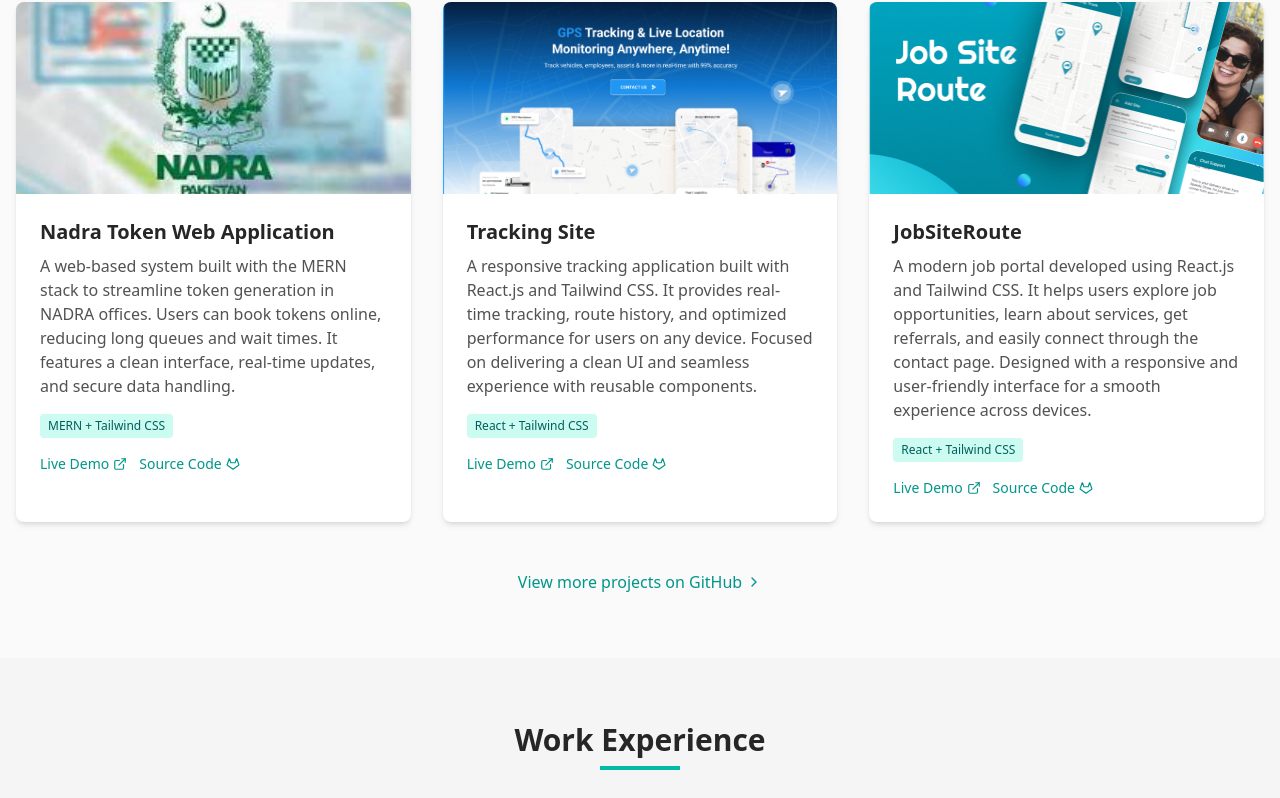
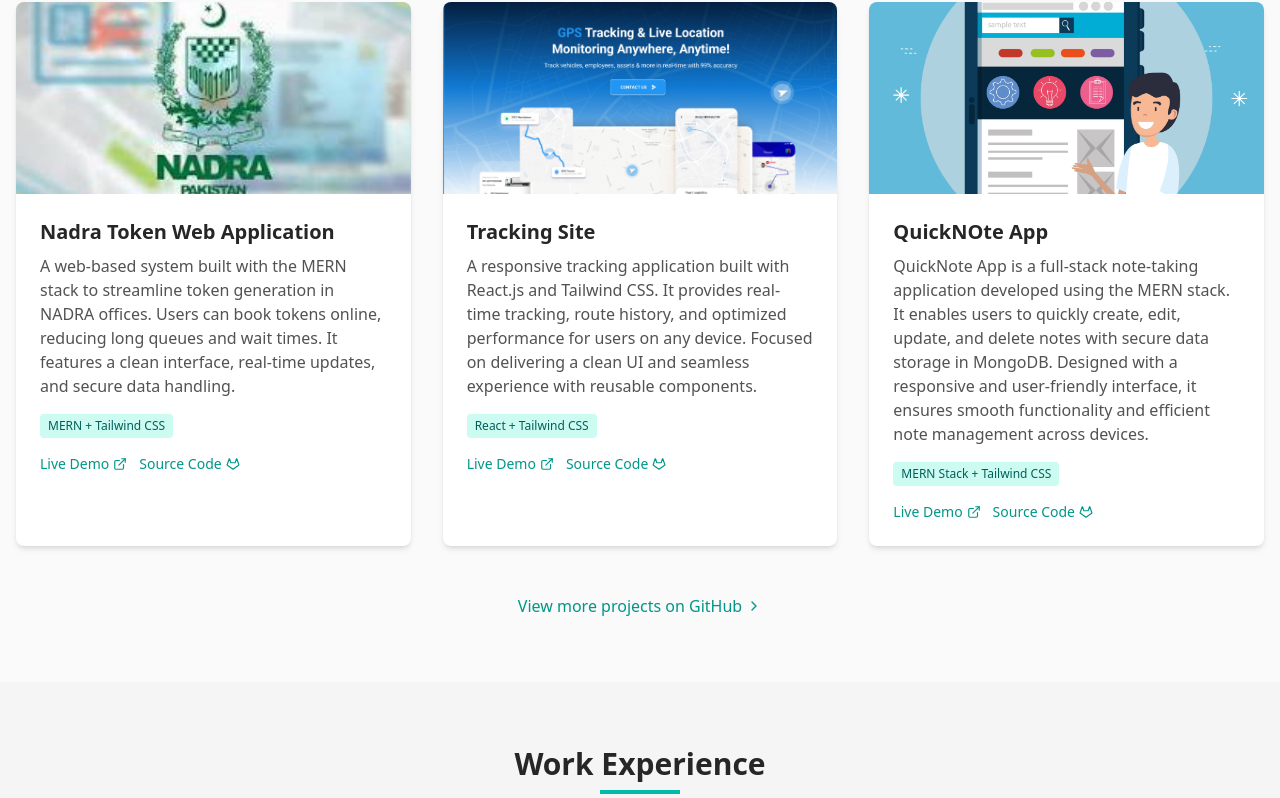
Before and after one commit to Asmatbangash/New-Portfolio, a React (Vite) app: page / in a window 1280 px wide. Shown: the part 1524-2322 px from the top of the page. Built offline with nearby package versions, Linux system fonts and the light colour scheme.

Commit message:
replace jobsiteRoute with Quick Note App.

```diff
--- a/src/assets/index.js
+++ b/src/assets/index.js
@@ -2,12 +2,12 @@
 import blogImg from "./blogImg.webp";
 import project1 from "./project1.webp";
 import project2 from "./project2.webp";
-import project3 from "./project3.webp";
+import QuickNoteApp from "./QuickApp.webp";
 
 export const assets = {
   asmatImg,
   blogImg,
   project1,
   project2,
-  project3,
+  QuickNoteApp,
 };
--- a/src/components/Projects/ProjectCatogry.jsx
+++ b/src/components/Projects/ProjectCatogry.jsx
@@ -23,11 +23,11 @@
       gitHub: "https://github.com/Asmatbangash/Tracking",
     },
     {
-      title: "JobSiteRoute",
-      desc: "A modern job portal developed using React.js and Tailwind CSS. It helps users explore job opportunities, learn about services, get referrals, and easily connect through the contact page. Designed with a responsive and user-friendly interface for a smooth experience across devices.",
-      tags: "React + Tailwind CSS",
-      image: assets.project3,
-      href: "https://jobsiteroute.netlify.app/",
+      title: "QuickNOte App",
+      desc: "QuickNote App is a full-stack note-taking application developed using the MERN stack. It enables users to quickly create, edit, update, and delete notes with secure data storage in MongoDB. Designed with a responsive and user-friendly interface, it ensures smooth functionality and efficient note management across devices.",
+      tags: "MERN Stack + Tailwind CSS",
+      image: assets.QuickNoteApp,
+      href: "https://quick-note-orpin.vercel.app/",
       gitHub: "https://github.com/Asmatbangash/JobSite",
     },
   ];
```
Also changed, not shown: src/assets/QuickApp.webp (added), src/assets/project3.webp (deleted).
